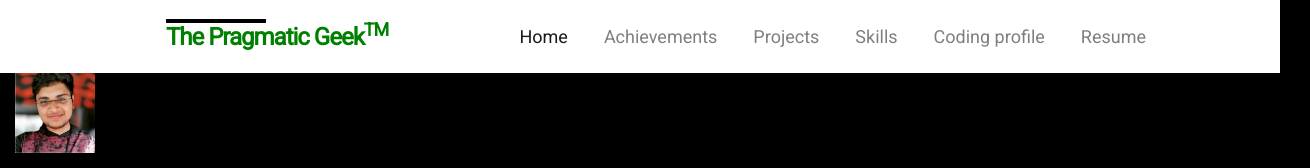
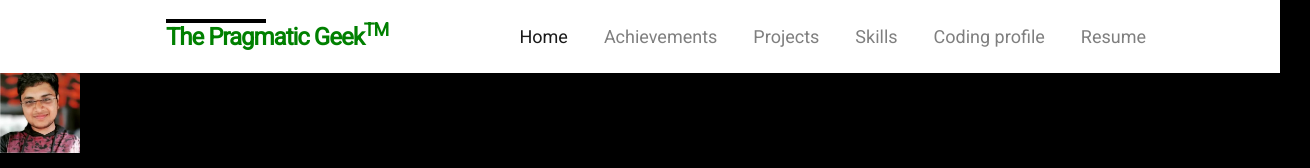
Before and after one commit to itscharanp/portfolio, a website: page index.html in a window 1280 px wide. Shown: the top 168 px of the page, 1310 px wide, since content can reach past the window. Drawn offline with nearby package versions, Linux system fonts and the light colour scheme.

Commit message:
Update index.html

```diff
--- a/index.html
+++ b/index.html
@@ -89,8 +89,8 @@
         <div class="row">
 
 
-
-                    <div class="col-12">
+                    <div class="row">
+                    <div class="col-12 col-lg-12">
                         <a href="https://auth.geeksforgeeks.org/user/itscharanp/practice/" target="_blank" rel="noreferrer"
                             aria-label="Contact on Github">
                             <picture>
@@ -101,7 +101,9 @@
                             <h6 style="padding-top: 10px;"></h6>
                         </a>
                     </div>
-
+                        <div class="col-6">
+                        </div>
+                <div class="row">
 
 
 
```
